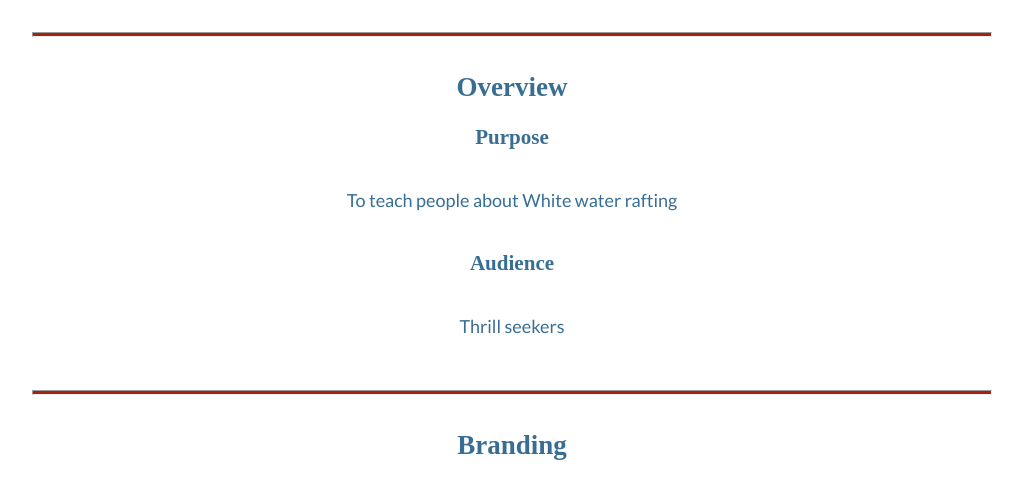
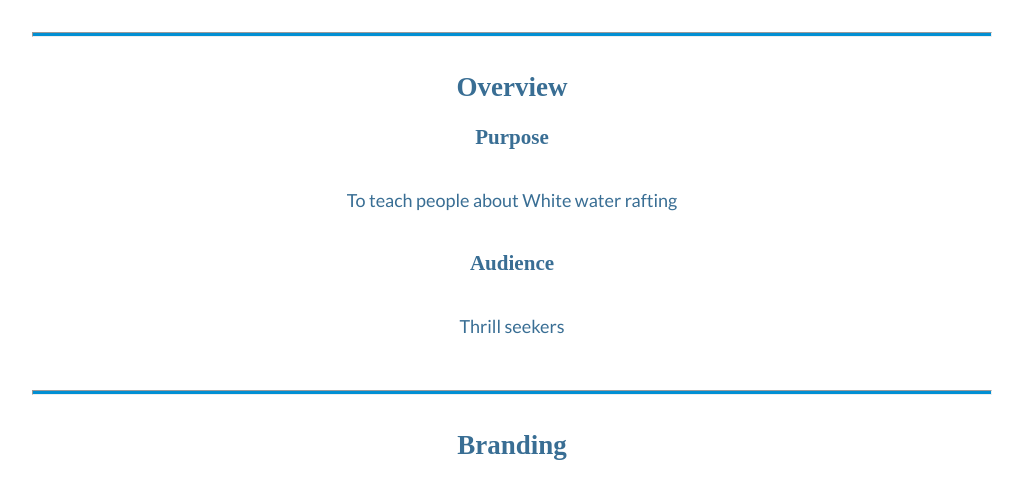
Before and after one commit to carsonon/wdd130, a plain HTML site: page wwr/site-plan-rafting.html in a window 1280 px wide. Shown: the part 308-788 px from the top of the page, without its empty margins (128-1151 px from the left). Drawn offline with Linux system fonts and the light colour scheme; a web font is replaced by a local one.

Commit message:
style colors

```diff
--- a/wwr/styles/site-plan-rafting.css
+++ b/wwr/styles/site-plan-rafting.css
@@ -5,9 +5,9 @@ Fonts are separated by a & */
 
 :root {
   /* change the values below to your colors from your palette */
-  --primary-color: #396E94   ;
-  --secondary-color: #E7C24F ;
-  --accent1-color: #A42212;
+  --primary-color: #259b81   ;
+  --secondary-color: #27216a ;
+  --accent1-color: #018fd3;
   --accent2-color: white;
 
   /* change the values below to your chosen font(s) */
```
